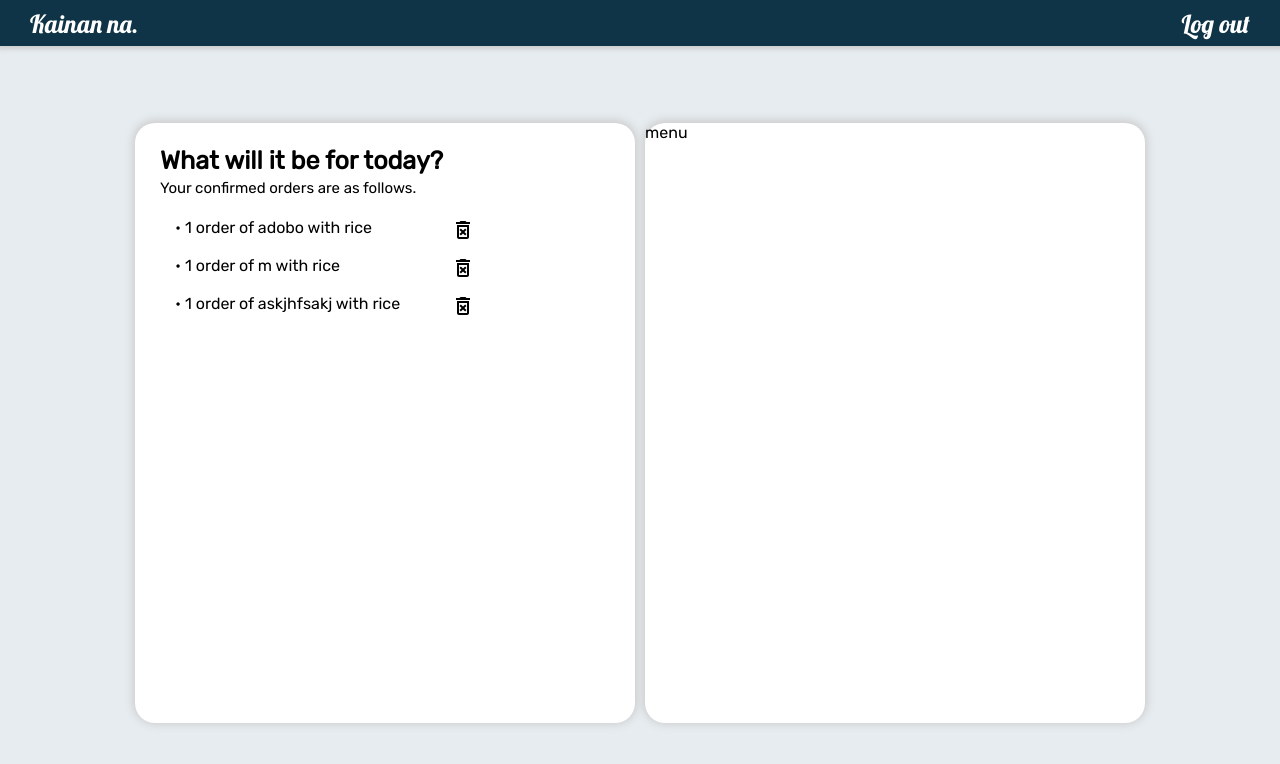
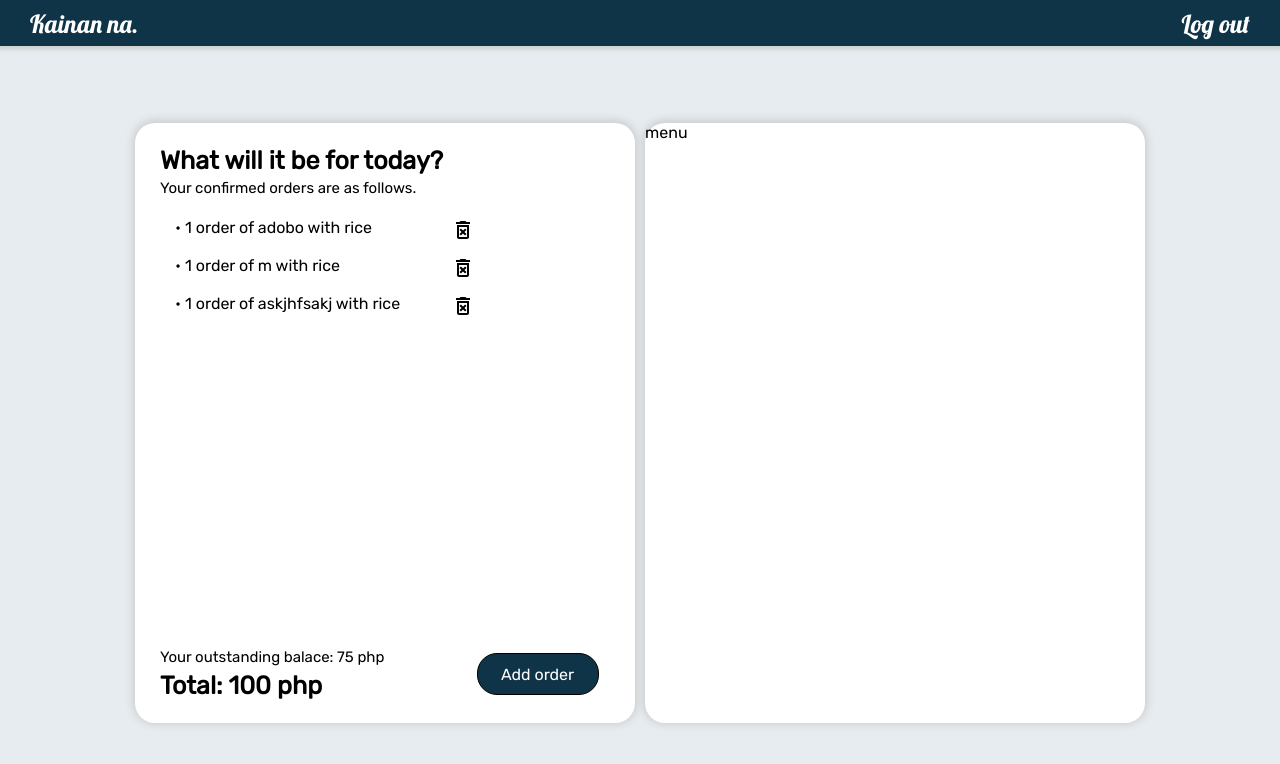
Before and after one commit to jelorivera08/food-delivery-fe, a React (Create React App) app: page / in a window 1280 px wide. Shown: the top 764 px of the page. Built offline with nearby package versions, Linux system fonts and the light colour scheme.

Commit message:
order list done

```diff
--- /dev/null
+++ b/src/App/components/Dashboard/Balances.js
@@ -0,0 +1,19 @@
+import React from 'react';
+
+const Balances = () => {
+  return (
+    <div className="balances-container">
+      <div className="balances">
+        <div className="outstanding-balance">
+          Your outstanding balace: 75 php
+        </div>
+        <div className="total-balance">Total: 100 php</div>
+      </div>
+      <div className="add-order-button">
+        <span>Add order</span>
+      </div>
+    </div>
+  );
+};
+
+export default Balances;
--- a/src/App/components/Dashboard/Dashboard.css
+++ b/src/App/components/Dashboard/Dashboard.css
@@ -111,6 +111,40 @@
   cursor: pointer;
 }
 
+.balances-container {
+  margin: 5px 0px 0px 25px;
+  display: flex;
+}
+
+.balances {
+  width: 280px;
+}
+
+.outstanding-balance {
+  font-size: 15px;
+}
+
+.total-balance {
+  font-size: 25px;
+  font-weight: bold;
+  margin-top: 5px;
+}
+
+.add-order-button {
+  background-color: #0f3447;
+  color: #fff;
+  border: 1px solid black;
+  width: 120px;
+  border-radius: 20px;
+  height: 40px;
+  margin: auto;
+  display: flex;
+  justify-content: center;
+  align-items: center;
+  font-family: RUbik;
+  cursor: pointer;
+}
+
 .menu-container {
   height: 100%;
   width: 50%;
--- a/src/App/components/Dashboard/UserProfile.js
+++ b/src/App/components/Dashboard/UserProfile.js
@@ -1,6 +1,7 @@
 import React from 'react';
 import './Dashboard.css';
 import OrderList from './OrderList';
+import Balances from './Balances';
 
 const UserProfile = ({ username }) => {
   return (
@@ -19,6 +20,8 @@ const UserProfile = ({ username }) => {
         </div>
 
         <OrderList />
+
+        <Balances />
       </div>
     </div>
   );
```
